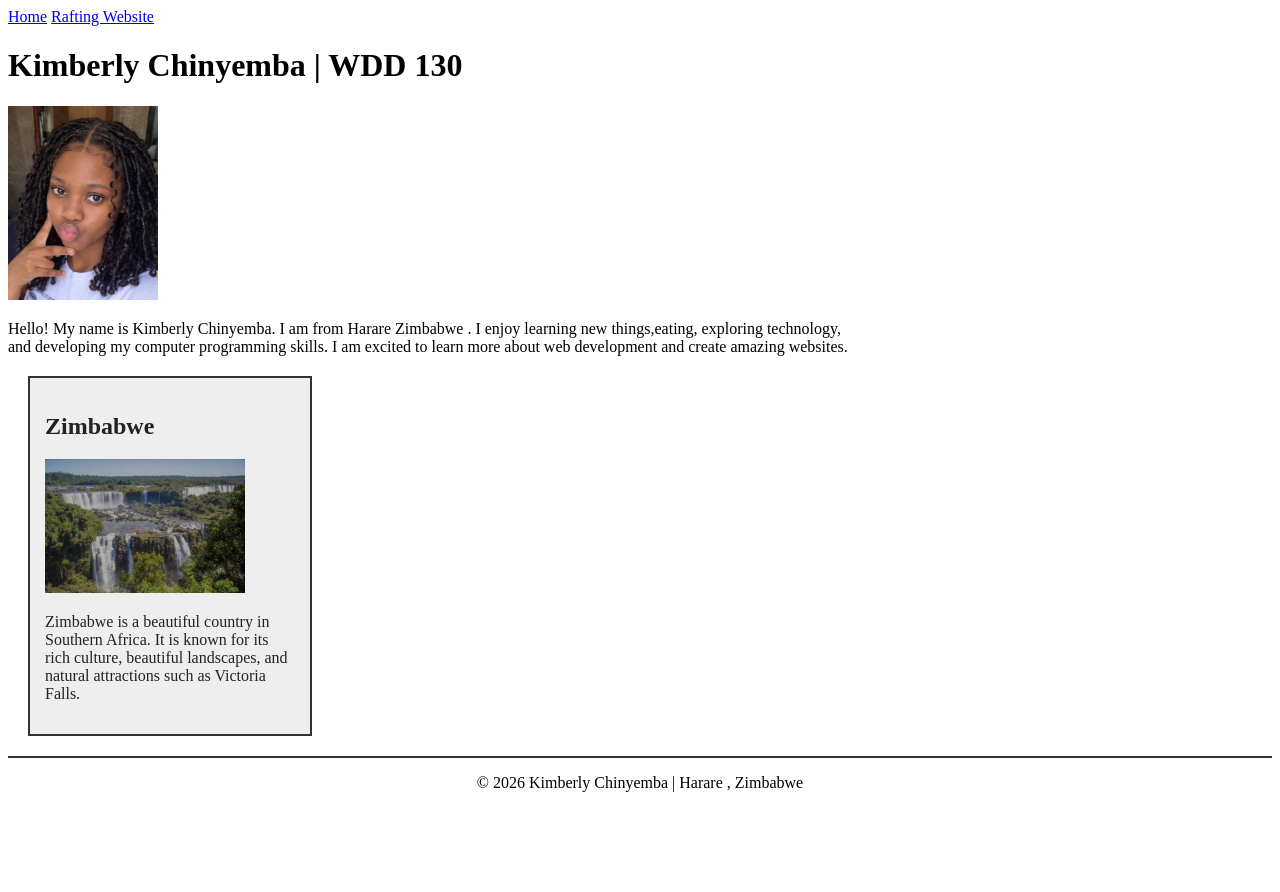
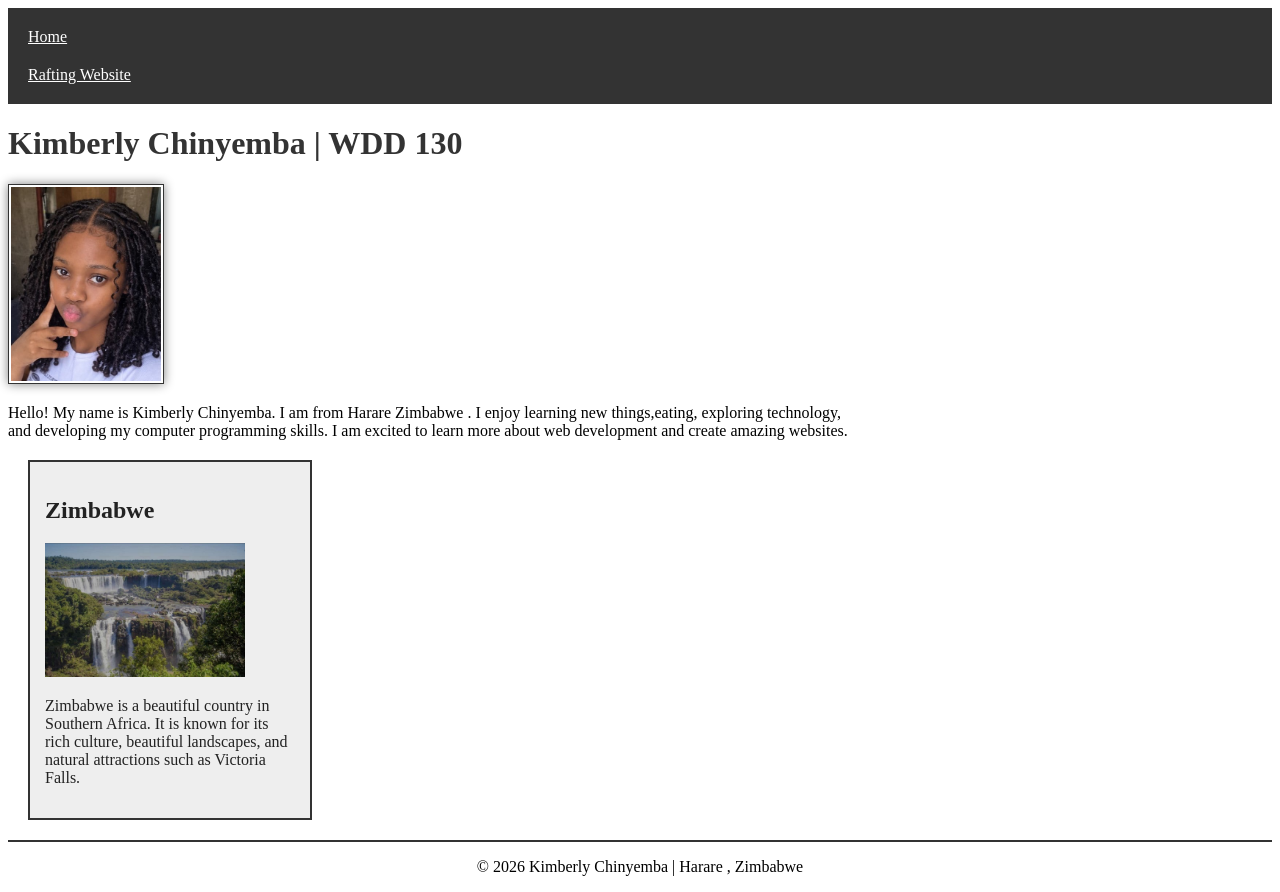
Before and after one commit to kimberly2107/wdd130, a plain HTML site: page index.html in a window 1280 px wide. Before the commit the page ends 808 px from the top, so only its background shows below. Drawn offline with Linux system fonts and the light colour scheme; files that its build step writes are made by us from their sources.

Commit message:
Fix CSS styling

```diff
--- a/index.html
+++ b/index.html
@@ -8,7 +8,7 @@
     <title>Kimberly Chinyemba | WDD 130</title>
     <meta name="description" content="Kimberly Chinyemba's WDD 130 home page for learning HTML, CSS, and web development.">
     <meta name="author" content="Kimberly Chinyemba">
-    <link rel="stylesheet" href="styles.css">
+    <link rel="stylesheet" href="styles/styles.css">
 </head>
 
 <body>
--- a/styles/styles.css
+++ b/styles/styles.css
@@ -1,12 +1,32 @@
+/* Navigation */
+nav {
+    background-color: #333;
+    padding: 10px;
+}
+
+nav a {
+    color: #fff;
+    padding: 10px;
+    display: block;
+}
+
 /* Main content */
 main {
     max-width: 840px;
+}
+
+/* Heading */
+h1 {
+    color: #333;
 }
 
 /* Profile image */
 main img {
     width: 150px;
     height: auto;
+    border: 1px solid #333;
+    padding: 2px;
+    box-shadow: 0 0 10px gray;
 }
 
 /* Paragraphs */
```
